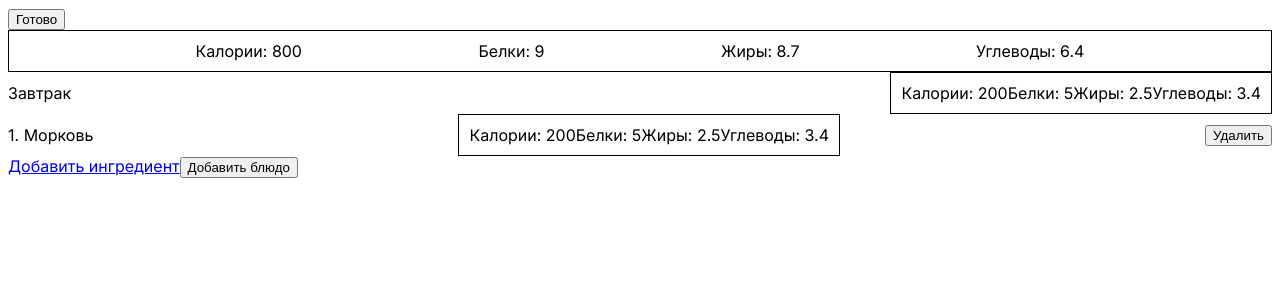
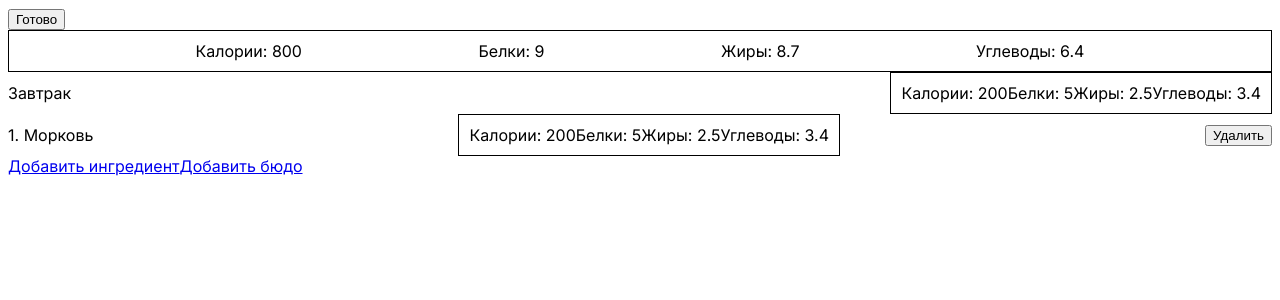
Before and after one commit to demons/fatburger, a Next.js app: page /groups/1 in a window 1280 px wide. Shown: the top 300 px of the page. Built offline with nearby package versions, Linux system fonts and the light colour scheme.

Commit message:
Создаст страницу выбора dishTemplate

```diff
--- /dev/null
+++ b/app/groups/[groupId]/dishes/page.js
@@ -0,0 +1,3 @@
+export default function Page({ params }) {
+  return "Dishes";
+}
--- a/app/groups/[groupId]/page.js
+++ b/app/groups/[groupId]/page.js
@@ -29,7 +29,7 @@ export default function Page({ params }) {
       <GroupItemList groupId={groupId} isEditable={true} />
       <div className="buttons">
         <Link href={`/groups/${groupId}/products`}>Добавить ингредиент</Link>
-        <button>Добавить блюдо</button>
+        <Link href={`/groups/${groupId}/dishes`}>Добавить бюдо</Link>
       </div>
     </div>
   );
```
